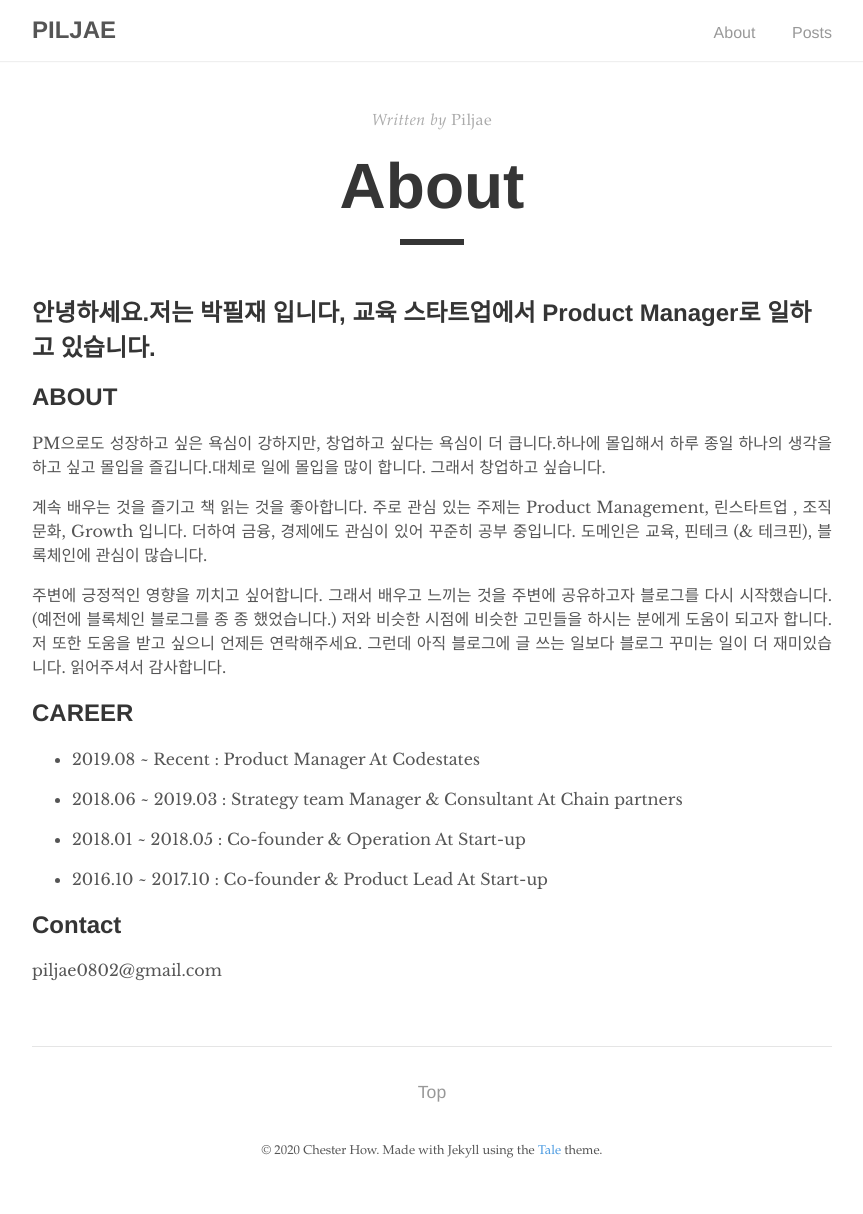
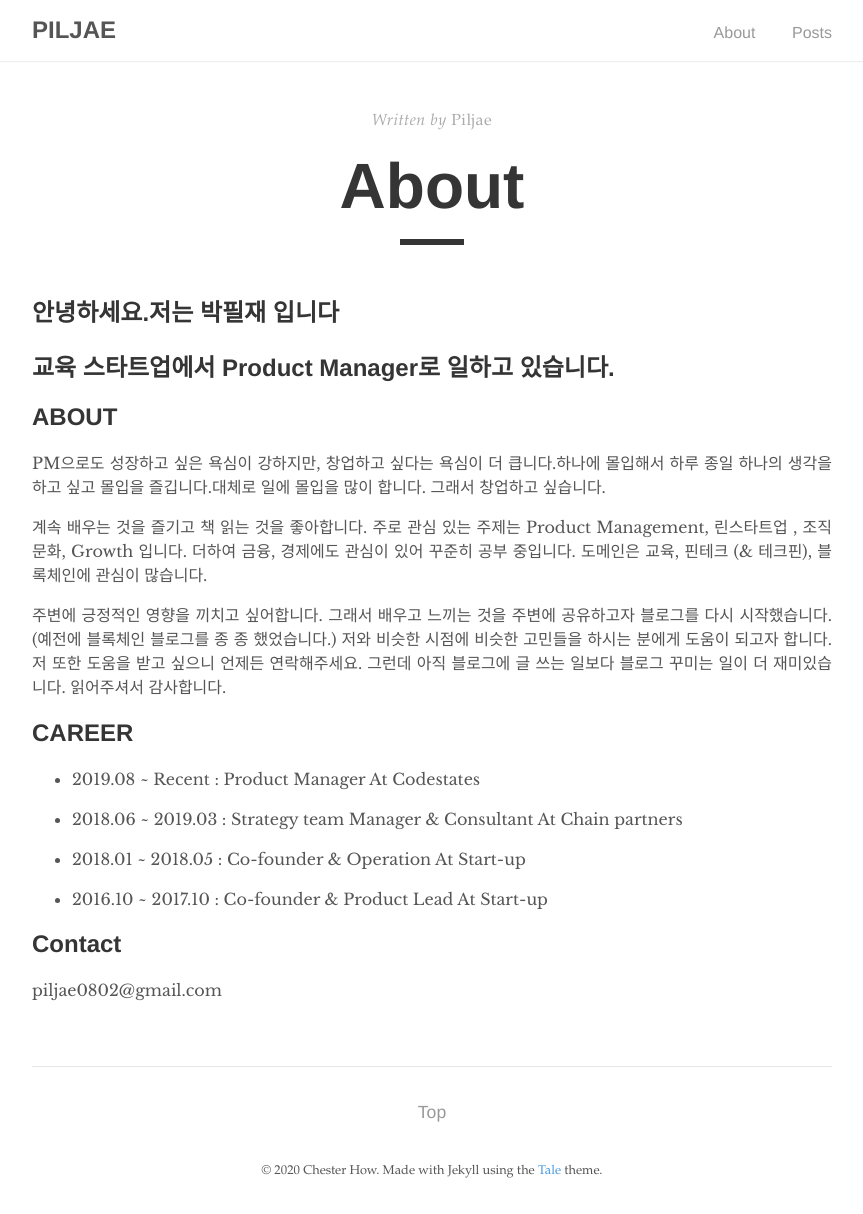
Before and after one commit to piljae0802/piljae0802.github.io, a Jekyll site: the page built from _pages/about.md, in a window 1280 px wide. Shown: the whole page, without its empty margins (208-1071 px from the left). Built offline with Jekyll 4.4.1, drawn with Linux system fonts in a browser that asks for light colours.

```diff
--- a/_pages/about.md
+++ b/_pages/about.md
@@ -5,7 +5,9 @@ author: Piljae
 permalink: /about/
 published: true
 ---
-## 안녕하세요.저는 박필재 입니다, 교육 스타트업에서 Product Manager로 일하고 있습니다.
+## 안녕하세요.저는 박필재 입니다
+
+## 교육 스타트업에서 Product Manager로 일하고 있습니다.
 
 ## ABOUT
 
```
